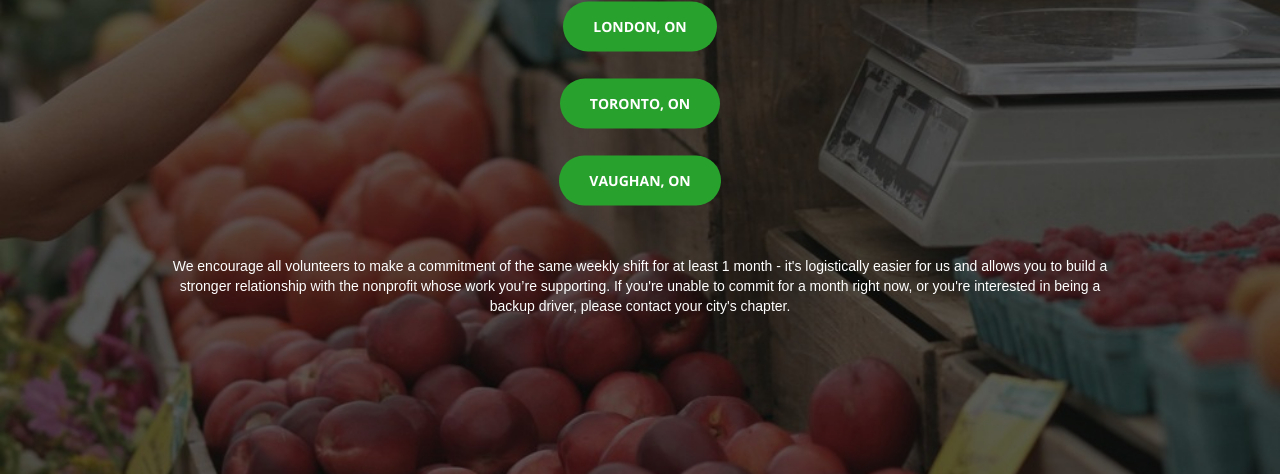
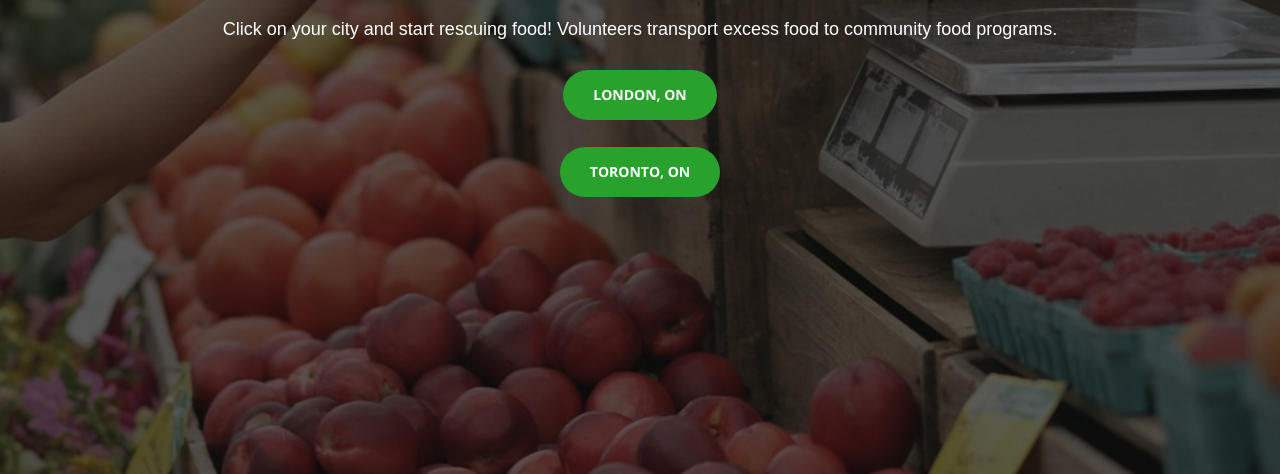
Before and after one commit to reharvest/reharvest.github.io, a website: page volunteer.html in a window 1280 px wide. Shown: the part 326-800 px from the top of the page. Drawn offline with nearby package versions, Linux system fonts and the light colour scheme.

Commit message:
take out volunteer commitment requirement

```diff
--- a/volunteer.html
+++ b/volunteer.html
@@ -128,12 +128,8 @@
                 <br>
                   <a href="https://goo.gl/forms/EKaf7I2A3ZOaVOYL2" class="btn btn-primary btn-xl page-scroll" style="color:white"> <b> Toronto, ON </b></a>
                 <br>
-                <br>
-                  <a href="https://goo.gl/forms/ixHAzpak3lazxVPp2" class="btn btn-primary btn-xl page-scroll" style="color:white"> <b> Vaughan, ON </b></a>
+                </a>
                   </p>
-                <div style='padding-right:110px; padding-left:110px'>
-               We encourage all volunteers to make a commitment of the same weekly shift for at least 1 month - it's logistically easier for us and allows you to build a stronger relationship with the nonprofit whose work you’re supporting. If you're unable to commit for a month right now, or you're interested in being a backup driver, please contact your city's chapter.
-                </div>
 
 
             </div>
```
